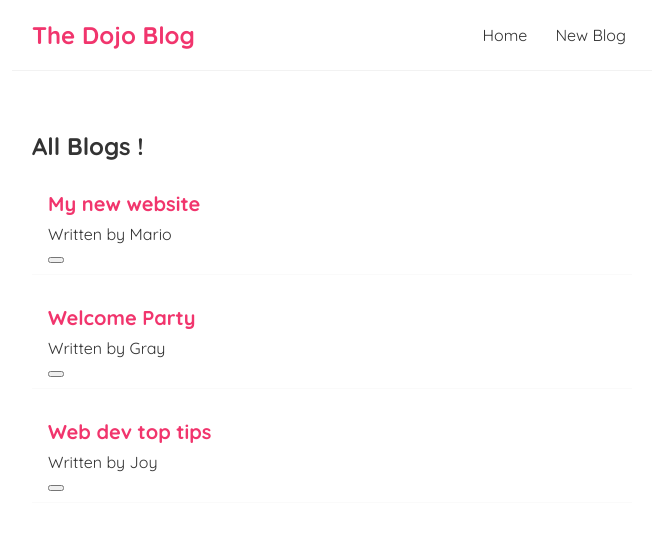
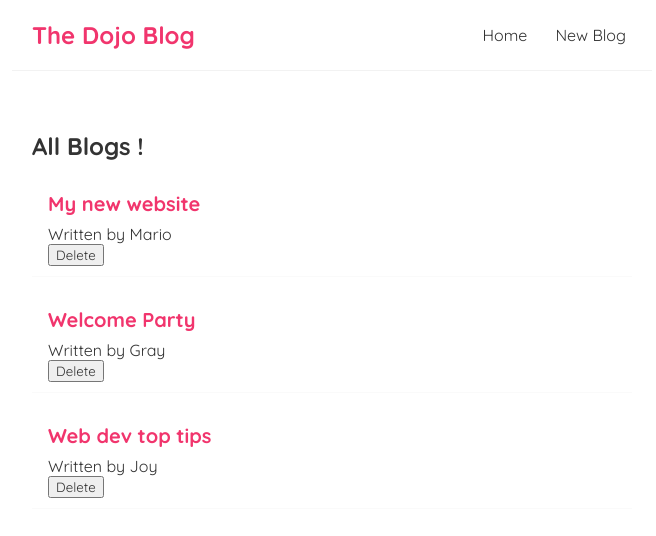
Before and after one commit to Popeaura/dojo-tutee, a React (Vite) app: page / in a window 1280 px wide. Shown: the top 536 px of the page, without its empty margins (308-964 px from the left). Built offline with nearby package versions, Linux system fonts and the light colour scheme.

Commit message:
I uploaded my modifed project's folder

```diff
--- a/src/BlogList.jsx
+++ b/src/BlogList.jsx
@@ -7,7 +7,7 @@ const  BlogList= ({blogs, title}) => {
                 <div className="blog-preview" key={blog.id}>
                     <h2>{blog.title}</h2>
                     <p>Written by {blog.author}</p>
-                    <button></button>
+                    <button>Delete</button>
                 </div>
             ))}
         </div>
```
